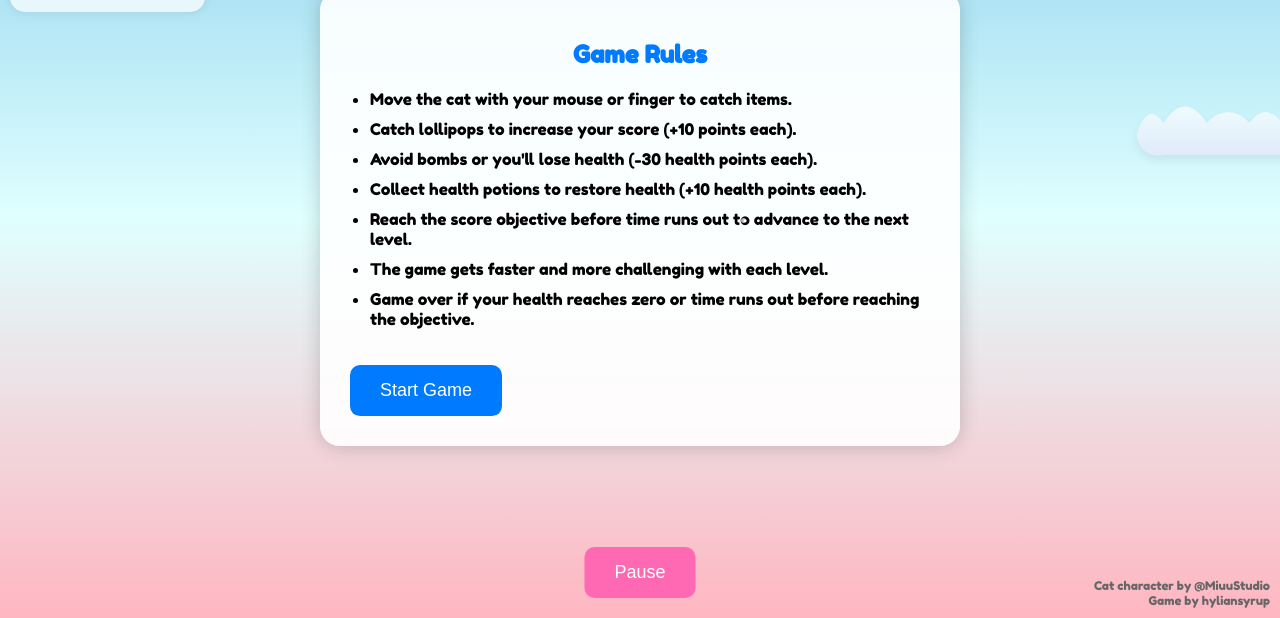
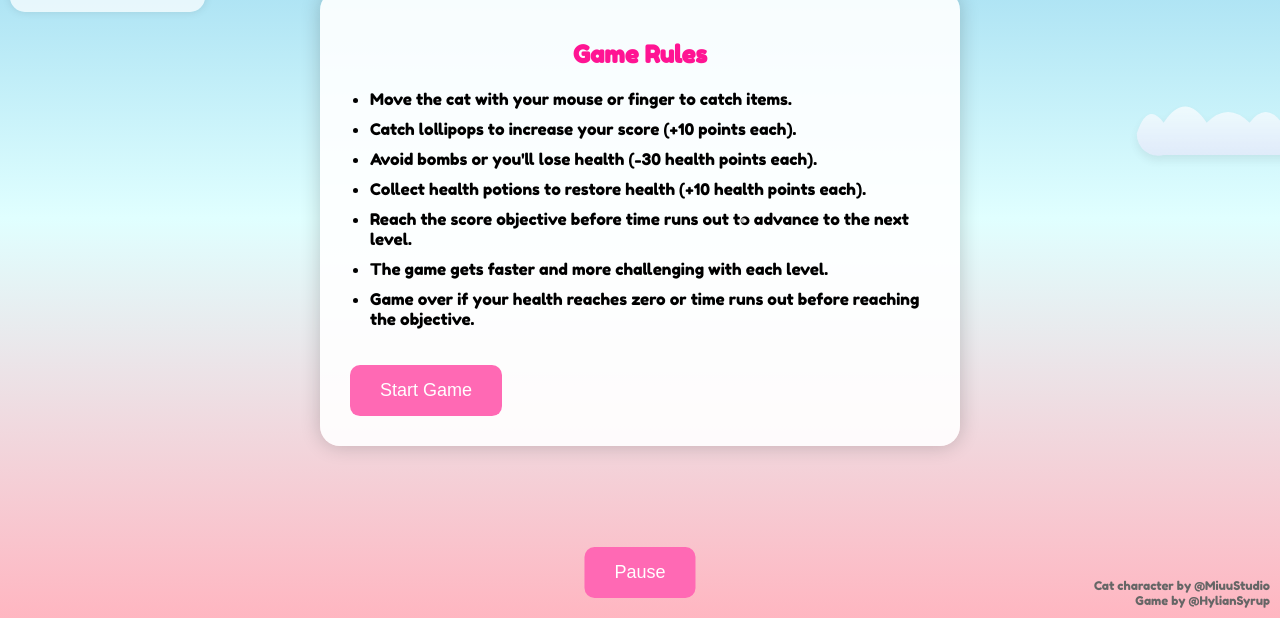
Before and after one commit to hyliansyrup/lollipopsandbombs, a plain HTML site: page index.html in a window 1280 px wide. Shown: the part 182-800 px from the top of the page. Drawn offline with Linux system fonts and the light colour scheme.

Commit message:
Update index.html

```diff
--- a/index.html
+++ b/index.html
@@ -1,6 +1,5 @@
-
 <html><head><base>
-<title>Lollipops and Bombs v16</title>
+<title>Lollipops and Bombs</title>
 <meta charset="UTF-8">
 <meta name="viewport" content="width=device-width, initial-scale=1.0">
 <style>
@@ -109,7 +108,7 @@
     margin-top: 20px;
     padding: 15px 30px;
     font-size: 18px;
-    background-color: #007AFF;
+    background-color: #FF69B4;
     color: white;
     border: none;
     border-radius: 10px;
@@ -117,7 +116,7 @@
     transition: background-color 0.3s, transform 0.1s, opacity 0.5s;
   }
   #restart-btn:hover, #next-level-btn:hover, #start-btn:hover {
-    background-color: #0056b3;
+    background-color: #FF69B4;
     transform: scale(1.05);
   }
   #pause-btn {
@@ -287,7 +286,7 @@
   }
   #rules h2 {
     text-align: center;
-    color: #007AFF;
+    color: #FF1493;
   }
   #rules ul {
     padding-left: 20px;
@@ -349,7 +348,7 @@
   <div id="landscape"></div>
   <div id="credits">
     Cat character by @MiuuStudio<br>
-    Game by hyliansyrup
+    Game by @HylianSyrup<br>
   </div>
 </div>
 
@@ -399,7 +398,7 @@ const lollipopShapes = [
   'triangle',
   'heart',
   'star',
-  'diamond'
+  'diamond',
 ];
 
 function getLollipopSVG(shape) {
```
